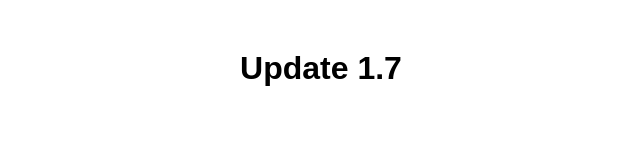
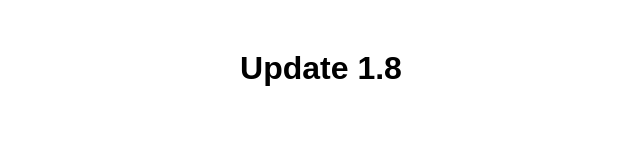
Before and after one commit to QCreates/trello-powerup, a website: page index.html in a window 1280 px wide. Shown: the full height of the page, 319-959 px from the left. Drawn offline with Linux system fonts and the light colour scheme.

```diff
--- a/index.html
+++ b/index.html
@@ -9,7 +9,7 @@
     <link rel="stylesheet" href="style.css">
 </head>
 <body>
-    <h1>Update 1.7</h1>
+    <h1>Update 1.8</h1>
     <script src="index.js"></script>
 </body>
 </html>
```
